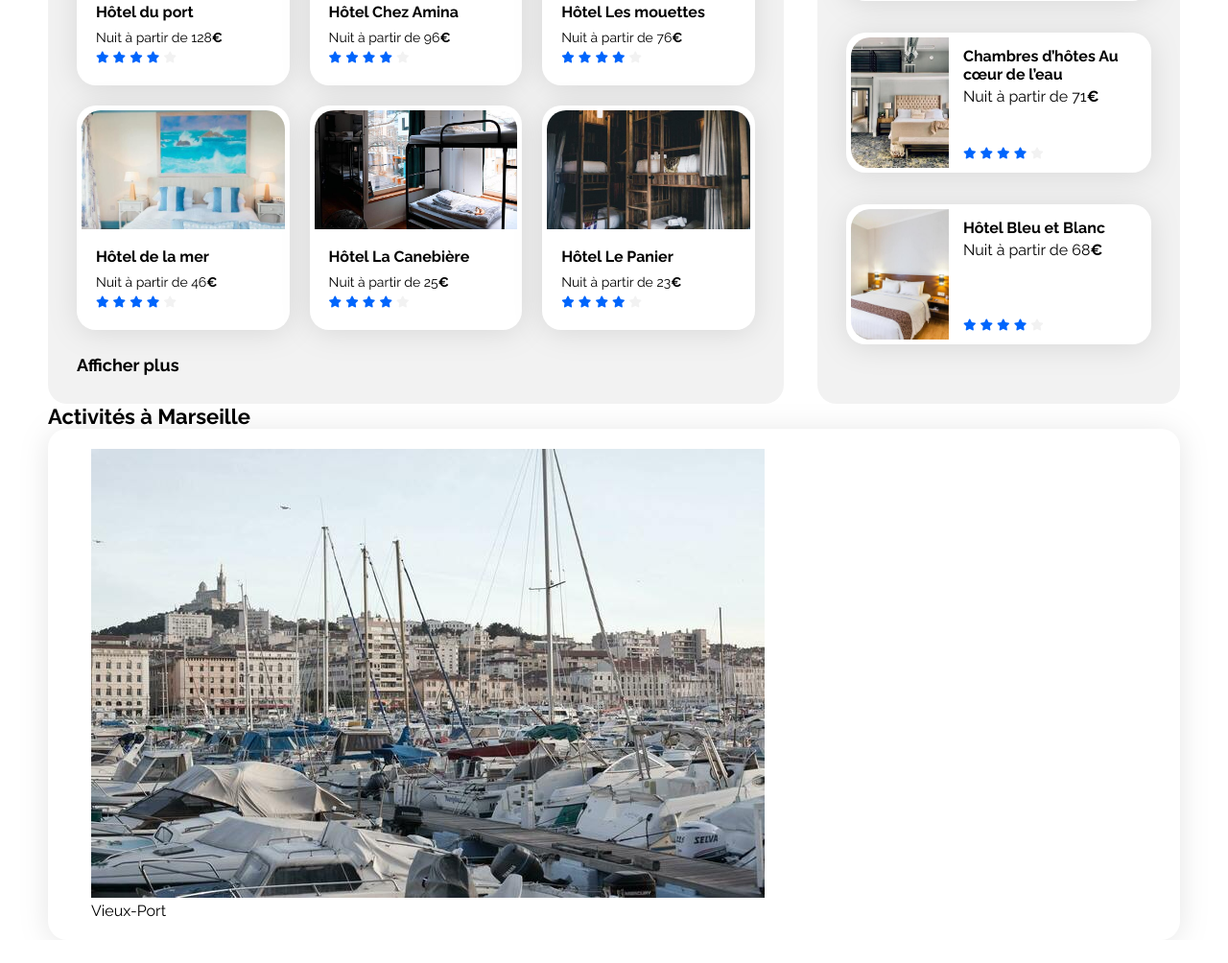
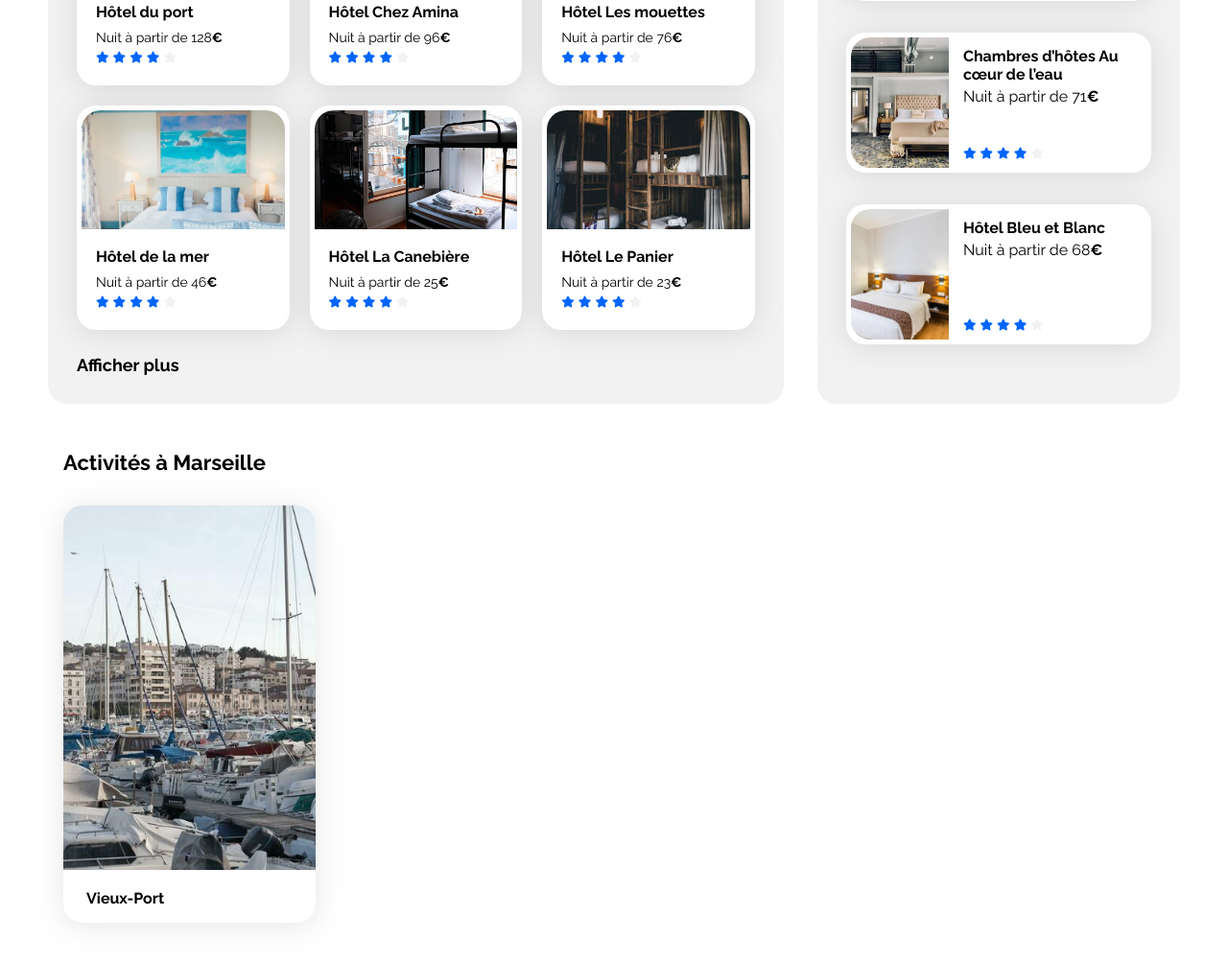
Before and after one commit to purplnay/booki, a plain HTML site: page index.html in a window 1280 px wide. Shown: the part 618-1622 px from the top of the page at 96% size. Before the commit the page ends 1598 px from the top, so only its background shows below. Drawn offline with Linux system fonts and the light colour scheme.

Commit message:
Add cards styling

```diff
--- a/css/style.css
+++ b/css/style.css
@@ -345,6 +345,41 @@ nav {
   margin-bottom: 5px;
 }
 
+/****** Activités ***********/
+.activites {
+  padding: 1em;
+  margin: 2rem 0;
+}
+
+.activites-list {
+  margin-top: 2rem;
+  display: grid;
+  grid-template-columns: repeat(4, minmax(0, 1fr));
+  grid-template-rows: repeat(1, minmax(0, 1fr));
+  gap: 2rem;
+}
+
+.activites-list .card {
+  padding: 0;
+  overflow: hidden;
+}
+
+.activites-list .card figure {
+  margin: 0;
+}
+
+.activites-image {
+  height: 380px;
+  width: 100%;
+  object-fit: cover;
+}
+
+.activites-caption {
+  font-size: 1em;
+  font-weight: bold;
+  padding: 1em 1.5em;
+}
+
 /* Le code ci-dessous correspond à la version responsive uniquement */
 
 /****** Media queries ***********/
```
